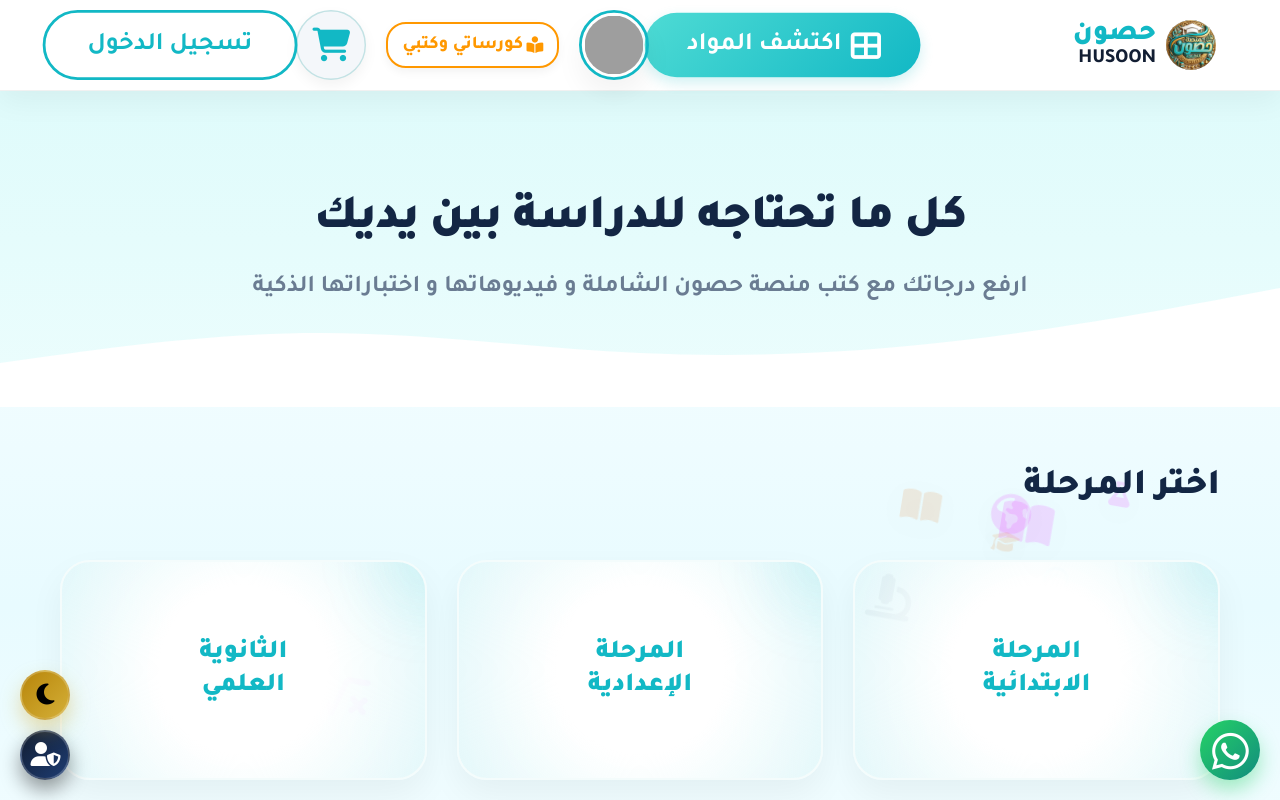
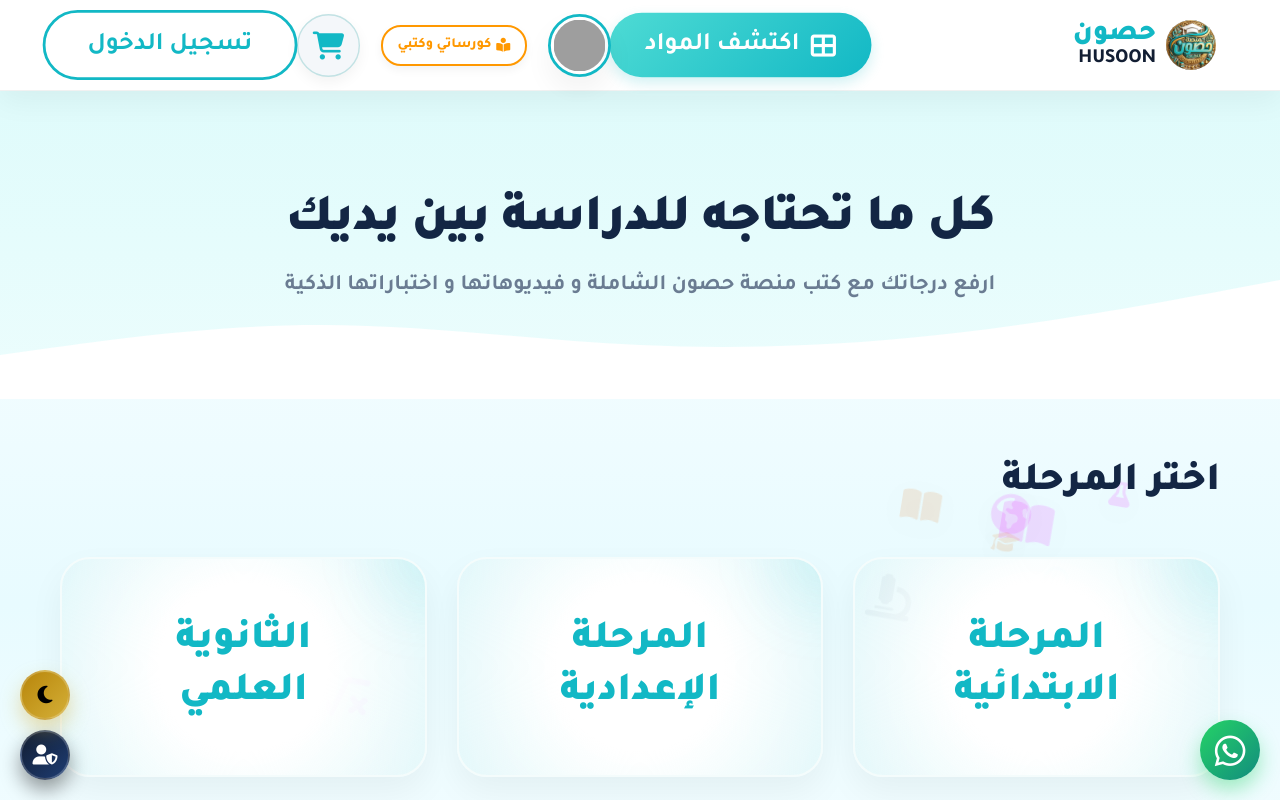
Before and after one commit to website-on/husooon, a plain HTML site: page explore.html in a window 1280 px wide. Shown: the top 800 px of the page. Drawn offline with Linux system fonts and the light colour scheme; grey boxes are pictures that could not be loaded.

Commit message:
Add files via upload

```diff
--- a/style.css
+++ b/style.css
@@ -1649,91 +1649,32 @@ section {
 }
 
 /* =========================================
-   Global Typographic & UI Balance
-   ========================================= */
-
-/* 1. Make Headings Slightly Smaller */
-h1 {
-    font-size: 48px !important;
-}
-
-.hero-title-box h1 {
-    font-size: 52px !important;
-}
-
-.hero-title-box h1.highlight {
-    font-size: 60px !important;
-}
-
-h2,
-.section-split.large-split h2,
-.split-content h2,
-.hero-mid h2 {
-    font-size: 36px !important;
-}
-
-h3,
-.large-stat h3,
-.stat-info h3 {
-    font-size: 26px !important;
-}
-
-/* 2. Make Content & Icons Bigger */
-p,
-.split-content p,
-.hero-mid p,
-.stat-info p,
-.large-stat p,
-.subject-body p {
-    font-size: 24px !important;
-    line-height: 1.6;
-}
-
-.nav-actions span {
-    font-size: 18px !important;
-}
-
-i.fas,
-i.far,
-i.fab,
-.nav-icon-circle i {
-    transform: scale(1.2);
-    display: inline-block;
-}
-
-/* 3. Make Buttons Bigger */
-.btn-discover,
-.btn-login {
-    padding: 12px 30px !important;
-    font-size: 18px !important;
-}
-
-.ultra-btn,
-.ultra-btn-white {
-    padding: 20px 50px !important;
-    font-size: 24px !important;
-}
-
-.btn-primary {
-    padding: 18px 50px !important;
-    font-size: 22px !important;
-}
-
-.btn-join {
-    padding: 16px !important;
-    font-size: 20px !important;
-}
-
-.nav-icon-circle {
-    width: 50px !important;
-    height: 50px !important;
-}
-
-/* =========================================
    Mobile Visual Enlargement (Viewport 1200px Support)
    ========================================= */
 @media (pointer: coarse),
 (max-device-width: 991px) {
+
+    /* Slightly Enlarge Content Text exclusively for Mobile */
+    p {
+        font-size: 22px !important;
+    }
+
+    .split-content p,
+    .welcome-banner p {
+        font-size: 28px !important;
+    }
+
+    .hero-mid p {
+        font-size: 26px !important;
+    }
+
+    .stat-info p {
+        font-size: 22px !important;
+    }
+
+    .subject-body p {
+        font-size: 20px !important;
+    }
 
     /* Scale up all interactive buttons so they remain highly clickable and readable on mobile without breaking layout wrappers */
     .btn-discover,
```
